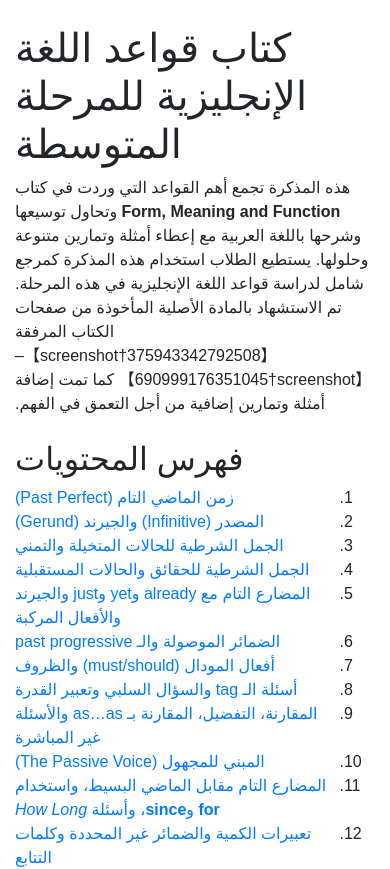
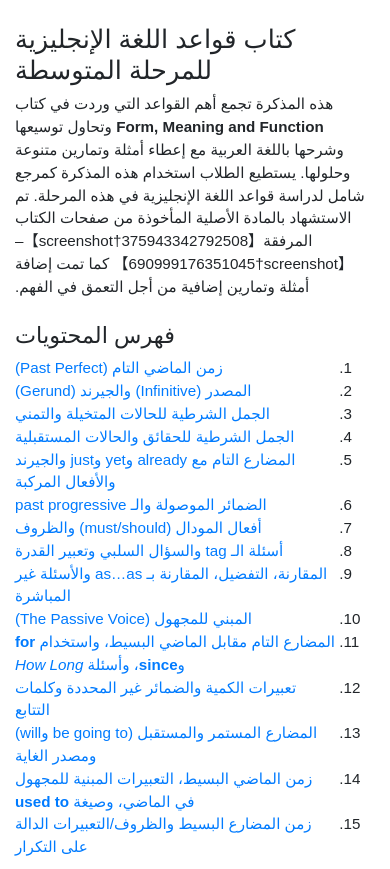
Before and after one commit to nonogomeez-lgtm/English-grammar-, a plain HTML site: page index.html in a window 390 px wide. Shown: the top 869 px of the page. Drawn offline with nearby package versions, Linux system fonts and the light colour scheme.

Commit message:
Add files via upload

```diff
--- a/index.html
+++ b/index.html
@@ -33,6 +33,37 @@ img {
     max-width: 100%;
     height: auto;
 }
+
+/*
+ * Mobile-friendly adjustments
+ *
+ * The rules below refine typography and spacing when the page is viewed
+ * on smaller screens. Larger text sizes and tighter margins help
+ * improve readability on mobile devices. Adjusting the font sizes for
+ * headings ensures they remain distinct without dominating the small
+ * viewport. Tables also receive a slightly smaller font size on
+ * mobile to prevent horizontal overflow.
+ */
+@media (max-width: 576px) {
+    body {
+        font-size: 0.95rem;
+        margin-top: 1rem;
+        padding-right: 1rem;
+        padding-left: 1rem;
+    }
+    h1 {
+        font-size: 1.6rem;
+    }
+    h2 {
+        font-size: 1.4rem;
+    }
+    h3 {
+        font-size: 1.2rem;
+    }
+    table {
+        font-size: 0.9rem;
+    }
+}
 </style>
 </head>
 <body class="container">
```
